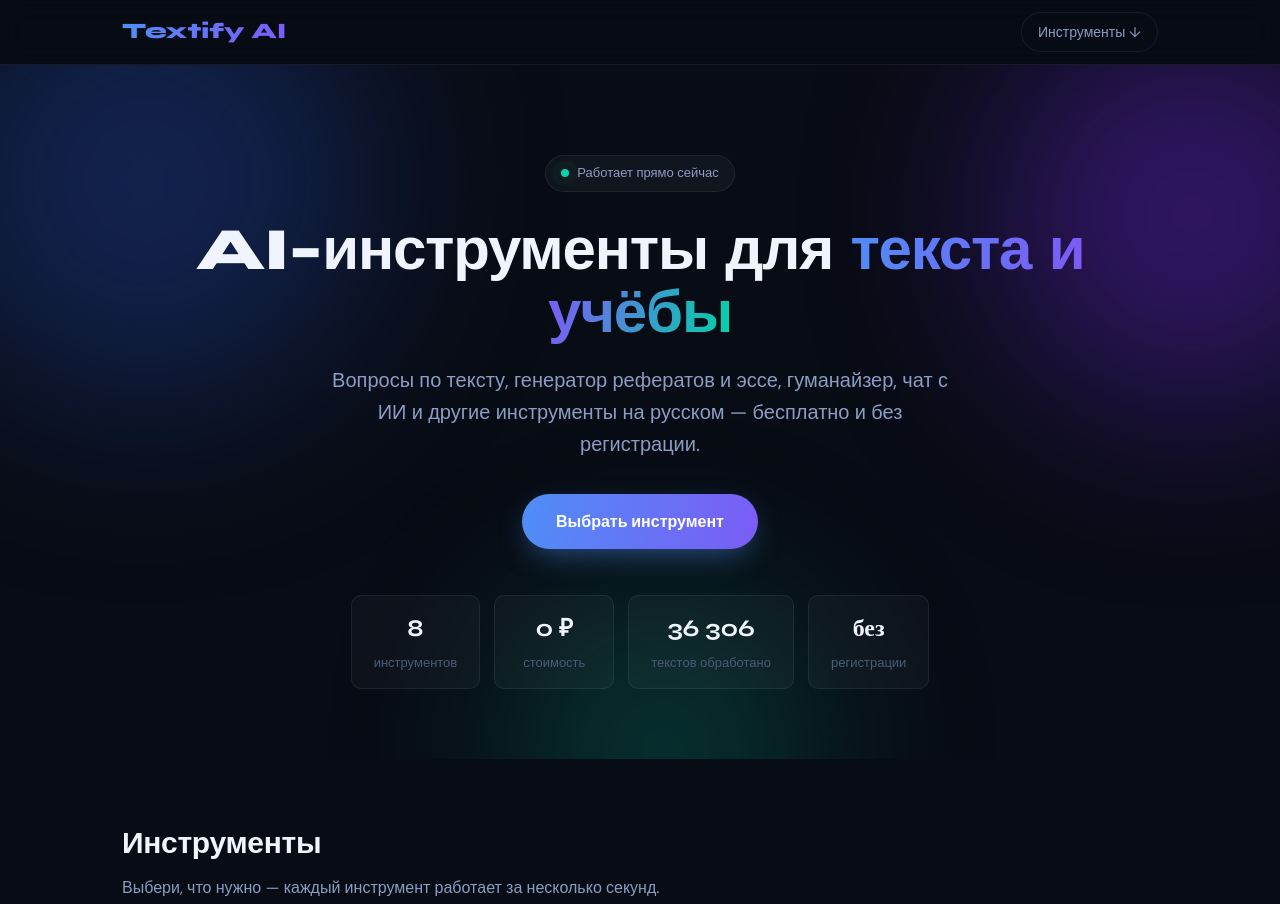
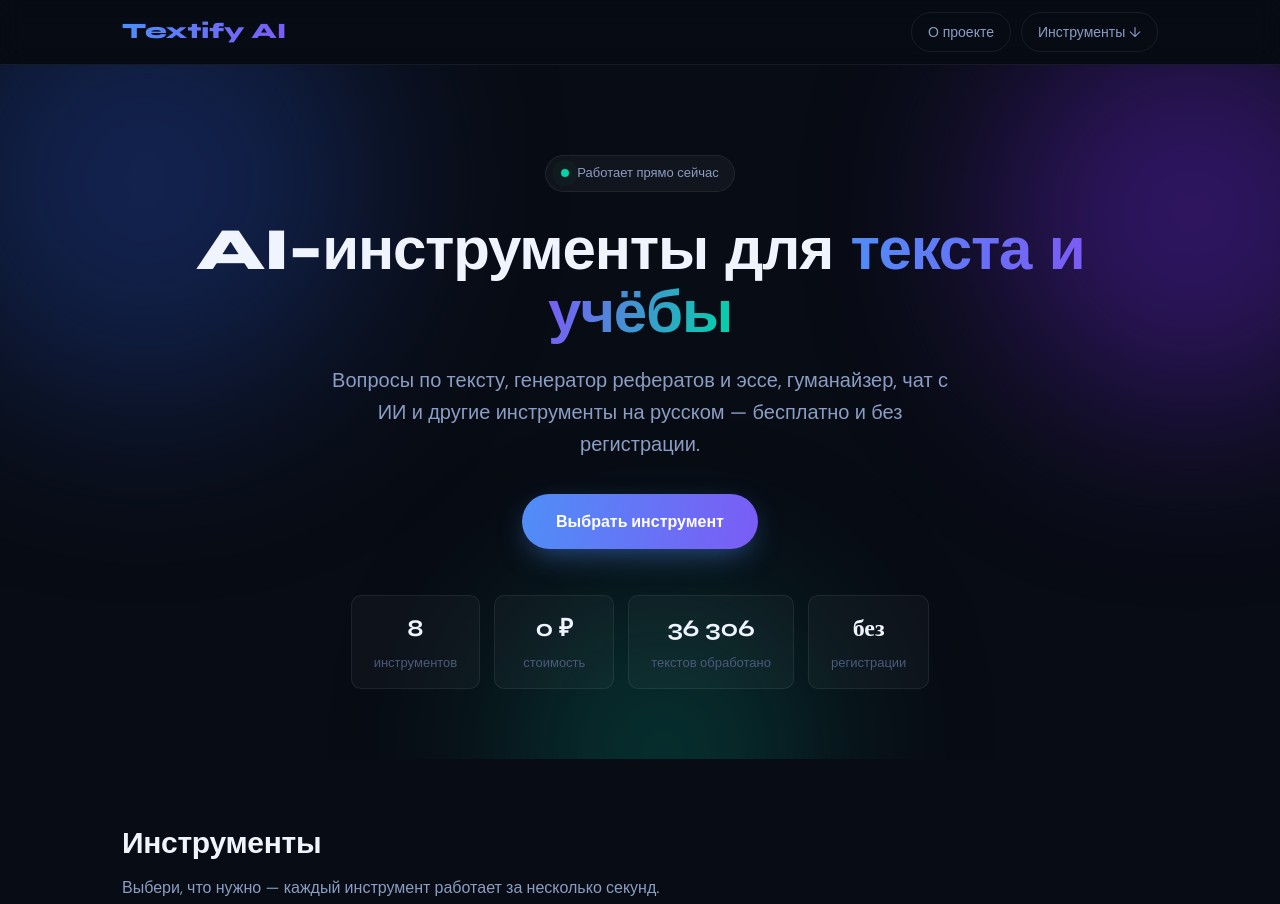
Before and after one commit to MajourcI/aitools, a website: page public/index.html in a window 1280 px wide. Shown: the top 904 px of the page. Drawn offline with Linux system fonts and the light colour scheme.

Commit message:
Update index.html

```diff
--- a/public/index.html
+++ b/public/index.html
@@ -107,7 +107,7 @@ footer .fb{font-family:'Syne';font-weight:700;color:var(--text);text-transform:u
 </head>
 <body>
 
-<nav class="nav"><div class="wrap"><a class="brand" href="/">Textify AI</a><a class="nav-cta" href="#tools">Инструменты ↓</a></div></nav>
+<nav class="nav"><div class="wrap"><a class="brand" href="/">Textify AI</a><div style="display:flex;gap:10px"><a class="nav-cta" href="/about">О проекте</a><a class="nav-cta" href="#tools">Инструменты ↓</a></div></div></nav>
 
 <header class="hero">
   <div class="blob b1"></div><div class="blob b2"></div><div class="blob b3"></div>
```
